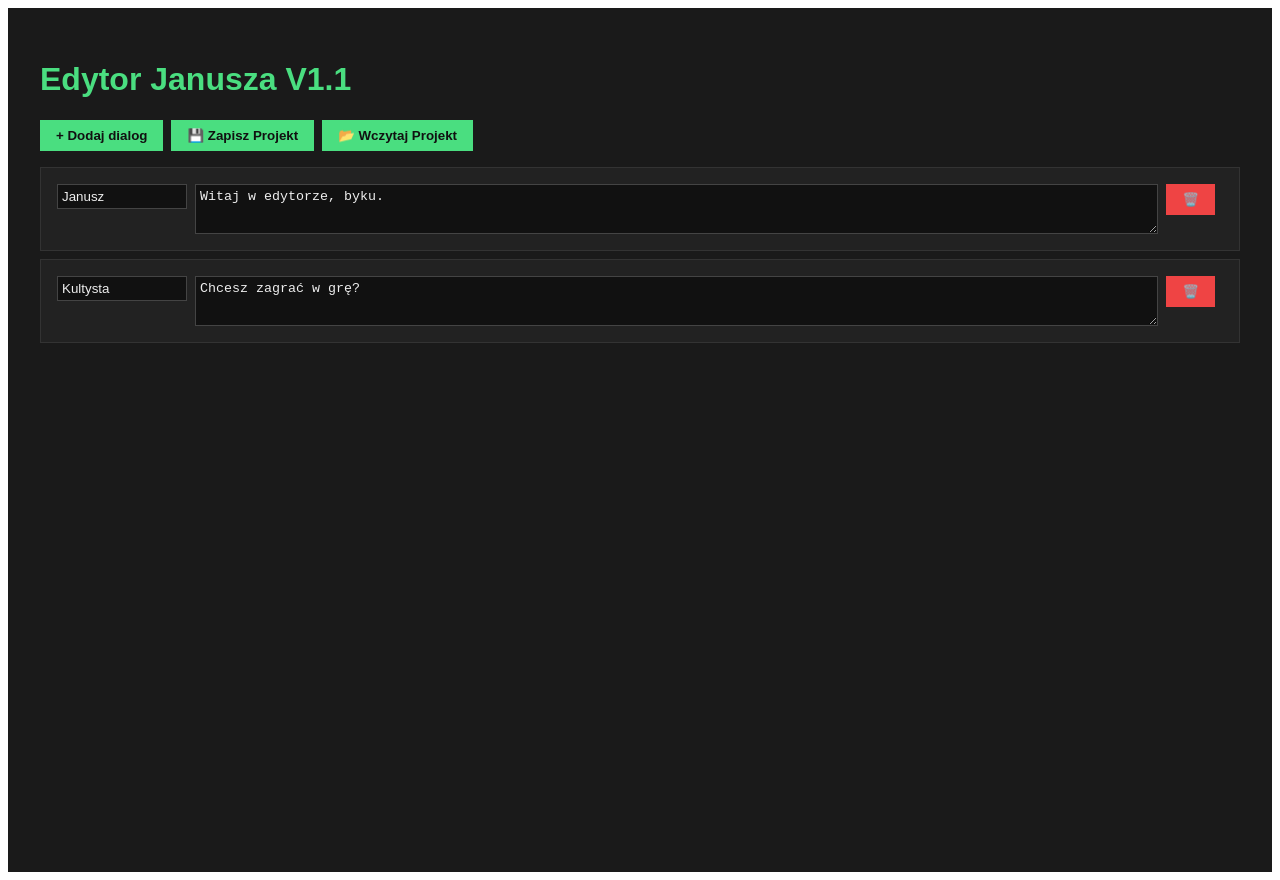
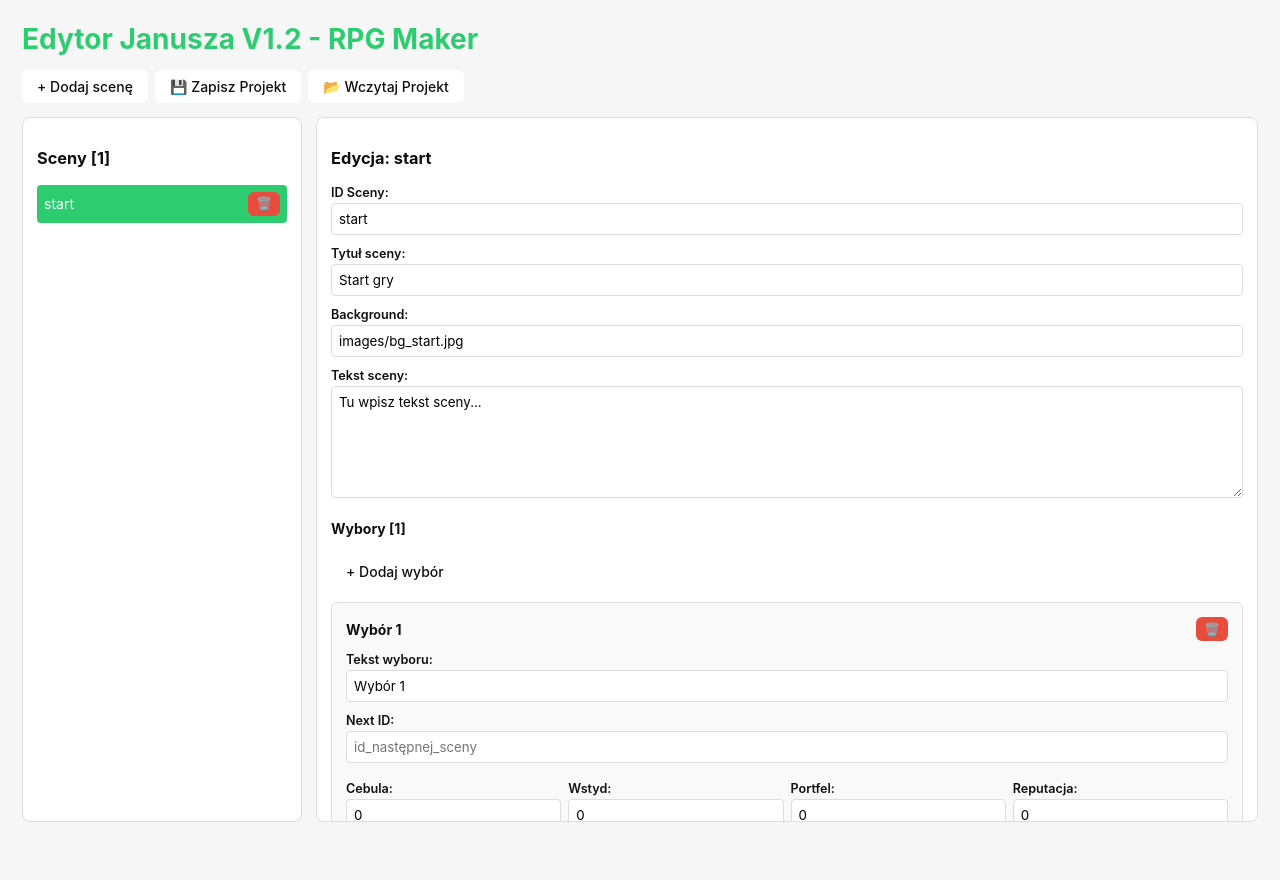
Before and after one commit to CapitanPlanet/janusz-editor, a Vue app: page / in a window 1280 px wide. After the commit the page ends 844 px from the top, so only its background shows below. Built offline with nearby package versions, Linux system fonts and the light colour scheme.

Commit message:
feat: V1.2 - Edytor Scen RPG działa, wczytuje 12 scen z mechaniką

```diff
--- a/src/App.vue
+++ b/src/App.vue
@@ -1,129 +1,321 @@
 <script setup lang="ts">
 import { ref } from 'vue'
-import { save, open } from '@tauri-apps/plugin-dialog'
-import { writeTextFile, readTextFile } from '@tauri-apps/plugin-fs'
+import { open, save } from '@tauri-apps/plugin-dialog'
+import { readTextFile, writeTextFile } from '@tauri-apps/plugin-fs'
 
-const title = ref('Edytor Janusza V1.1')
-const dialogs = ref([
-  { id: 1, speaker: 'Janusz', text: 'Witaj w edytorze, byku.' },
-  { id: 2, speaker: 'Kultysta', text: 'Chcesz zagrać w grę?' }
+interface Choice {
+  Text: string
+  Next: string
+  Cebula: number
+  Wstyd: number
+  Portfel: number
+  Reputacja: number
+  ReactionText: string
+  ReactionImage: string
+  SoundFile?: string
+  FlagsSet?: string[]
+  FlagsRequired?: string[]
+  MinPortfel?: number | null
+  KosztPortfel?: number | null
+  FailText?: string
+}
+
+interface Scene {
+  Id: string
+  SceneTitle: string
+  Background: string
+  Text: string
+  Choices: Choice[]
+}
+
+const scenes = ref<Scene[]>([
+  {
+    Id: "start",
+    SceneTitle: "Start gry",
+    Background: "images/bg_start.jpg",
+    Text: "Tu wpisz tekst sceny...",
+    Choices: [
+      { Text: "Wybór 1", Next: "", Cebula: 0, Wstyd: 0, Portfel: 0, Reputacja: 0, ReactionText: "", ReactionImage: "" }
+    ]
+  }
 ])
 
-function dodajDialog() {
-  dialogs.value.push({
-    id: Date.now(),
-    speaker: 'Nowy',
-    text: 'Nowy tekst żenady'
+const selectedSceneIndex = ref(0)
+
+const addScene = () => {
+  scenes.value.push({
+    Id: `scena_${Date.now()}`,
+    SceneTitle: "Nowa scena",
+    Background: "",
+    Text: "",
+    Choices: []
+  })
+  selectedSceneIndex.value = scenes.value.length - 1
+}
+
+const deleteScene = (index: number) => {
+  scenes.value.splice(index, 1)
+  if (selectedSceneIndex.value >= scenes.value.length) {
+    selectedSceneIndex.value = Math.max(0, scenes.value.length - 1)
+  }
+}
+
+const addChoice = (sceneIndex: number) => {
+  scenes.value[sceneIndex].Choices.push({
+    Text: "Nowy wybór",
+    Next: "",
+    Cebula: 0,
+    Wstyd: 0,
+    Portfel: 0,
+    Reputacja: 0,
+    ReactionText: "",
+    ReactionImage: ""
   })
 }
 
-function usunDialog(id: number) {
-  dialogs.value = dialogs.value.filter(d => d.id !== id)
+const deleteChoice = (sceneIndex: number, choiceIndex: number) => {
+  scenes.value[sceneIndex].Choices.splice(choiceIndex, 1)
 }
 
-async function zapiszProjekt() {
+const saveProject = async () => {
   try {
     const path = await save({
-      defaultPath: 'moja-gra.janusz',
-      filters: [
-        { name: 'Janusz Project', extensions: ['janusz'] },
-        { name: 'JSON', extensions: ['json'] },
-        { name: 'Wszystkie pliki', extensions: ['*'] }
-      ]
+      filters: [{ name: 'JSON', extensions: ['json'] }]
     })
     if (path) {
-      let finalPath = path
-      if (!path.endsWith('.janusz') && !path.endsWith('.json')) {
-        finalPath = path + '.janusz'
-      }
-      await writeTextFile(finalPath, JSON.stringify(dialogs.value, null, 2))
-      console.log('Zapisano do:', finalPath)
-      alert('Zapisane byku!')
+      await writeTextFile(path, JSON.stringify(scenes.value, null, 2))
+      console.log('Zapisano do:', path)
     }
-  } catch (e) {
-    console.error('Błąd zapisu:', e)
-    alert('Błąd zapisu: ' + e)
+  } catch (error) {
+    console.error('Błąd zapisu:', error)
   }
 }
 
-async function wczytajProjekt() {
+const loadProject = async () => {
   try {
-    const path = await open({
-      multiple: false,
-      filters: [
-        { name: 'Janusz Project', extensions: ['janusz'] },
-        { name: 'JSON', extensions: ['json'] },
-        { name: 'Wszystkie pliki', extensions: ['*'] }
-      ]
+    const selected = await open({
+      filters: [{ name: 'JSON', extensions: ['json'] }]
     })
-    if (path) {
-      console.log('Wczytuje z:', path)
-      const content = await readTextFile(path as string)
-      dialogs.value = JSON.parse(content)
-      alert('Wczytano kult!')
+    if (selected) {
+      const content = await readTextFile(selected as string)
+      const parsed = JSON.parse(content)
+      scenes.value = parsed
+      selectedSceneIndex.value = 0
+      console.log('Wczytano:', parsed.length, 'scen')
     }
-  } catch (e) {
-    console.error('Błąd wczytywania:', e)
-    alert('Błąd: ' + e)
+  } catch (error) {
+    console.error('Błąd wczytywania:', error)
+    alert(`Błąd: ${error}`)
   }
 }
 </script>
 
 <template>
   <main class="container">
-    <h1>{{ title }}</h1>
+    <h1>Edytor Janusza V1.2 - RPG Maker</h1>
 
     <div class="toolbar">
-      <button @click="dodajDialog">+ Dodaj dialog</button>
-      <button @click="zapiszProjekt">💾 Zapisz Projekt</button>
-      <button @click="wczytajProjekt">📂 Wczytaj Projekt</button>
+      <button @click="addScene">+ Dodaj scenę</button>
+      <button @click="saveProject">💾 Zapisz Projekt</button>
+      <button @click="loadProject">📂 Wczytaj Projekt</button>
     </div>
 
-    <div v-for="d in dialogs" :key="d.id" class="dialog">
-      <input v-model="d.speaker" class="speaker-input" placeholder="Postać" />
-      <textarea v-model="d.text" class="text-input" placeholder="Tekst"></textarea>
-      <button @click="usunDialog(d.id)" class="delete">🗑️</button>
+    <div class="editor-layout">
+      <!-- LEWY PANEL: Lista scen -->
+      <div class="scene-list">
+        <h3>Sceny [{{ scenes.length }}]</h3>
+        <div
+          v-for="(scene, index) in scenes"
+          :key="scene.Id"
+          @click="selectedSceneIndex = index"
+          :class="{ active: selectedSceneIndex === index }"
+          class="scene-item"
+        >
+          <span>{{ scene.Id }}</span>
+          <button @click.stop="deleteScene(index)" class="delete-btn">🗑️</button>
+        </div>
+      </div>
+
+      <!-- PRAWY PANEL: Edycja sceny -->
+      <div class="scene-editor" v-if="scenes[selectedSceneIndex]">
+        <h3>Edycja: {{ scenes[selectedSceneIndex].Id }}</h3>
+
+        <label>ID Sceny:</label>
+        <input v-model="scenes[selectedSceneIndex].Id" placeholder="unikalne_id" />
+
+        <label>Tytuł sceny:</label>
+        <input v-model="scenes[selectedSceneIndex].SceneTitle" placeholder="DZIEŃ 1 - PONIEDZIAŁEK" />
+
+        <label>Background:</label>
+        <input v-model="scenes[selectedSceneIndex].Background" placeholder="images/bg_dom.jpg" />
+
+        <label>Tekst sceny:</label>
+        <textarea v-model="scenes[selectedSceneIndex].Text" rows="6" placeholder="6:47. Grażyna: 'Janusz...'" />
+
+        <h4>Wybory [{{ scenes[selectedSceneIndex].Choices.length }}]</h4>
+        <button @click="addChoice(selectedSceneIndex)">+ Dodaj wybór</button>
+
+        <div v-for="(choice, cIndex) in scenes[selectedSceneIndex].Choices" :key="cIndex" class="choice-card">
+          <div class="choice-header">
+            <strong>Wybór {{ cIndex + 1 }}</strong>
+            <button @click="deleteChoice(selectedSceneIndex, cIndex)" class="delete-btn">🗑️</button>
+          </div>
+
+          <label>Tekst wyboru:</label>
+          <input v-model="choice.Text" />
+
+          <label>Next ID:</label>
+          <input v-model="choice.Next" placeholder="id_następnej_sceny" />
+
+          <div class="stats-row">
+            <div><label>Cebula:</label><input type="number" v-model.number="choice.Cebula" /></div>
+            <div><label>Wstyd:</label><input type="number" v-model.number="choice.Wstyd" /></div>
+            <div><label>Portfel:</label><input type="number" v-model.number="choice.Portfel" /></div>
+            <div><label>Reputacja:</label><input type="number" v-model.number="choice.Reputacja" /></div>
+          </div>
+
+          <label>ReactionText:</label>
+          <input v-model="choice.ReactionText" />
+
+          <label>ReactionImage:</label>
+          <input v-model="choice.ReactionImage" placeholder="images/janusz_smiech.png" />
+        </div>
+      </div>
     </div>
   </main>
 </template>
 
 <style>
+:root {
+  font-family: Inter, Avenir, Helvetica, Arial, sans-serif;
+  font-size: 14px;
+  color: #0f0f0f;
+  background-color: #f6f6f6;
+}
+
 .container {
-  padding: 2rem;
-  font-family: sans-serif;
-  background: #1a1a1a;
-  color: #eee;
-  min-height: 100vh;
+  margin: 0;
+  padding: 1rem;
+  height: 100vh;
+  display: flex;
+  flex-direction: column;
 }
-h1 { color: #4ade80; }
-.toolbar { margin: 1rem 0; }
+
+h1 { color: #2ecc71; margin: 0 0 1rem 0; }
+
+.toolbar {
+  display: flex;
+  gap: 0.5rem;
+  margin-bottom: 1rem;
+}
+
 button {
-  background: #4ade80;
-  color: #111;
-  border: none;
-  padding: 8px 16px;
-  margin-right: 0.5rem;
+  border-radius: 6px;
+  border: 1px solid transparent;
+  padding: 0.5em 1em;
+  font-size: 1em;
+  font-weight: 500;
+  font-family: inherit;
+  color: #0f0f0f;
+  background-color: #ffffff;
   cursor: pointer;
-  font-weight: bold;
 }
-button:hover { background: #22c55e; }
-.dialog {
-  border: 1px solid #333;
+button:hover { border-color: #2ecc71; }
+button:active { background-color: #e8e8e8; }
+
+.editor-layout {
+  display: flex;
+  gap: 1rem;
+  flex: 1;
+  overflow: hidden;
+}
+
+.scene-list {
+  width: 250px;
+  background: #fff;
+  border: 1px solid #ddd;
+  border-radius: 8px;
   padding: 1rem;
+  overflow-y: auto;
+}
+
+.scene-item {
+  padding: 0.5rem;
   margin-bottom: 0.5rem;
-  background: #222;
+  background: #f6f6f6;
+  border-radius: 4px;
+  cursor: pointer;
   display: flex;
-  gap: 8px;
-  align-items: flex-start;
+  justify-content: space-between;
+  align-items: center;
 }
-.speaker-input, .text-input {
-  background: #111;
-  border: 1px solid #444;
-  color: #eee;
-  padding: 4px;
+.scene-item:hover { background: #e8e8e8; }
+.scene-item.active { background: #2ecc71; color: white; }
+
+.scene-editor {
+  flex: 1;
+  background: #fff;
+  border: 1px solid #ddd;
+  border-radius: 8px;
+  padding: 1rem;
+  overflow-y: auto;
 }
-.speaker-input { width: 120px; }
-.text-input { flex: 1; min-height: 40px; }
-.delete { background: #ef4444; }
-.delete:hover { background: #dc2626; }
+
+label {
+  display: block;
+  margin-top: 0.75rem;
+  margin-bottom: 0.25rem;
+  font-weight: 600;
+  font-size: 0.9em;
+}
+
+input, textarea {
+  width: 100%;
+  padding: 0.5rem;
+  border: 1px solid #ddd;
+  border-radius: 4px;
+  font-family: inherit;
+  box-sizing: border-box;
+}
+
+.choice-card {
+  background: #f9f9f9;
+  border: 1px solid #ddd;
+  border-radius: 6px;
+  padding: 1rem;
+  margin-top: 1rem;
+}
+
+.choice-header {
+  display: flex;
+  justify-content: space-between;
+  align-items: center;
+  margin-bottom: 0.5rem;
+}
+
+.stats-row {
+  display: grid;
+  grid-template-columns: repeat(4, 1fr);
+  gap: 0.5rem;
+  margin: 0.5rem 0;
+}
+
+.stats-row input { width: 100%; }
+
+.delete-btn {
+  background: #e74c3c;
+  color: white;
+  padding: 0.25rem 0.5rem;
+  font-size: 0.9em;
+}
+.delete-btn:hover { background: #c0392b; }
+
+@media (prefers-color-scheme: dark) {
+  :root { color: #f6f6f6; background-color: #2f2f2f; }
+ .scene-list,.scene-editor,.choice-card { background: #1a1a1a; border-color: #444; }
+ .scene-item { background: #2f2f2f; }
+ .scene-item:hover { background: #3f3f3f; }
+  input, textarea { background: #2f2f2f; color: #f6f6f6; border-color: #444; }
+  button { color: #ffffff; background-color: #0f0f0f; }
+}
 </style>
```
Also changed, not shown: src-tauri/capabilities/default.json (+5 -4 lines), src-tauri/tauri.conf.json (line endings or trailing spaces), 1 other file (tests, documents, lock files or other folders).
